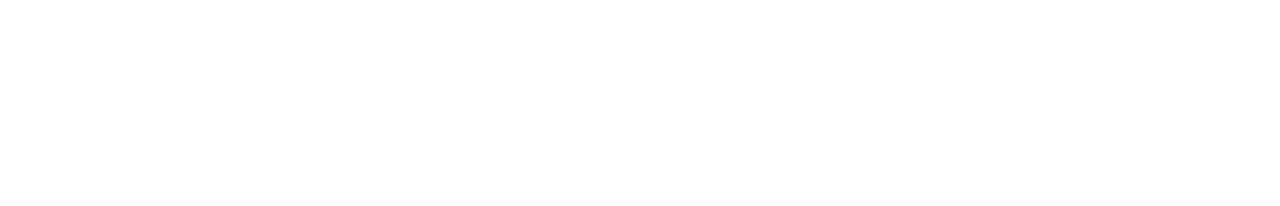
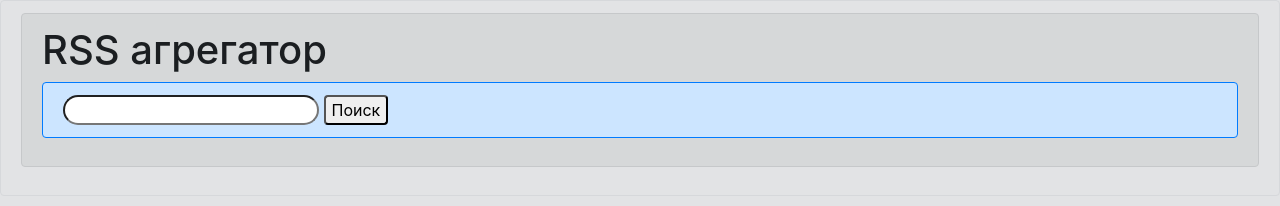
Before and after one commit to xaarxus/frontend-project-lvl3, a website built with webpack: page index.html in a window 1280 px wide. Built offline with nearby package versions, Linux system fonts and the light colour scheme.

Commit message:
change webpack.config & create HTML

```diff
--- a/index.html
+++ b/index.html
@@ -2,9 +2,25 @@
 <html>
     <head>
         <meta charset="utf-8" />
+        <meta name="viewport" content="width=device-width, initial-scale=1.0">
         <title>RSS агрегатор</title>
+        <link rel="stylesheet" href="https://stackpath.bootstrapcdn.com/bootstrap/4.5.2/css/bootstrap.min.css" integrity="sha384-JcKb8q3iqJ61gNV9KGb8thSsNjpSL0n8PARn9HuZOnIxN0hoP+VmmDGMN5t9UJ0Z" crossorigin="anonymous">
+        <script src="https://code.jquery.com/jquery-3.5.1.slim.min.js" integrity="sha384-DfXdz2htPH0lsSSs5nCTpuj/zy4C+OGpamoFVy38MVBnE+IbbVYUew+OrCXaRkfj" crossorigin="anonymous"></script>
+        <script src="https://cdn.jsdelivr.net/npm/popper.js@1.16.1/dist/umd/popper.min.js" integrity="sha384-9/reFTGAW83EW2RDu2S0VKaIzap3H66lZH81PoYlFhbGU+6BZp6G7niu735Sk7lN" crossorigin="anonymous"></script>
     </head>
-    <body>
-        <div id="rss_agregator"></div>
+    <body class="alert alert-secondary" >
+        <div class="conteiner alert alert-dark">
+            <div>
+                <h1>RSS агрегатор</h1>
+                <div class="alert alert-primary border border-primary" role="alert">
+                    <form>
+                        <div>
+                            <input class="rounded-pill" type="text" name="rss" value="">
+                            <button class="rounded" type="submit">Поиск</button>
+                        </div>
+                    </form>
+                </div>
+            </div>
+        </div>
     </body>
 </html>
--- a/src/init.js
+++ b/src/init.js
@@ -1,13 +1,18 @@
-import 'bootstrap';
+export default () => {
+  const state = {
+    value: '',
+  };
 
-export default () => {
-  const conteiner = document.querySelector('#rss_agregator');
-  const div = document.createElement('div');
-  const row = document.createElement('div');
-  const col8 = document.createElement('div');
-  const col4 = document.createElement('div');
-  row.append(col8);
-  row.append(col4);
-  div.append(row);
-  conteiner.append(div);
+  const input = document.querySelector('input');
+  input.addEventListener('input', (e) => {
+    e.preventDefault();
+    state.value = e.target.value;
+  });
+
+  const form = document.querySelector('form');
+  form.addEventListener('submit', (e) => {
+    e.preventDefault();
+    console.log(state.value);
+    input.setAttribute('value', '');
+  });
 };
--- a/webpack.config.js
+++ b/webpack.config.js
@@ -1,9 +1,8 @@
 const path = require('path');
 const HtmlWebpackPlugin = require('html-webpack-plugin');
-const { CleanWebpackPlugin } = require('clean-webpack-plugin');
 
 module.exports = {
-  mode: process.env.NODE_ENV || 'development',
+  mode: 'development',
 
   module: {
     rules: [
@@ -18,7 +17,8 @@ module.exports = {
   },
 
   entry: {
-    main: './src/index.js',
+    index: './src/index.js',
+    init: './src/init.js',
   },
 
   output: {
@@ -28,9 +28,8 @@ module.exports = {
 
   plugins: [
     new HtmlWebpackPlugin({
-      template: 'index.html',
+      template: './index.html',
     }),
-    new CleanWebpackPlugin(),
   ],
 
   devServer: {
```
Also changed, not shown: 1 other file.
